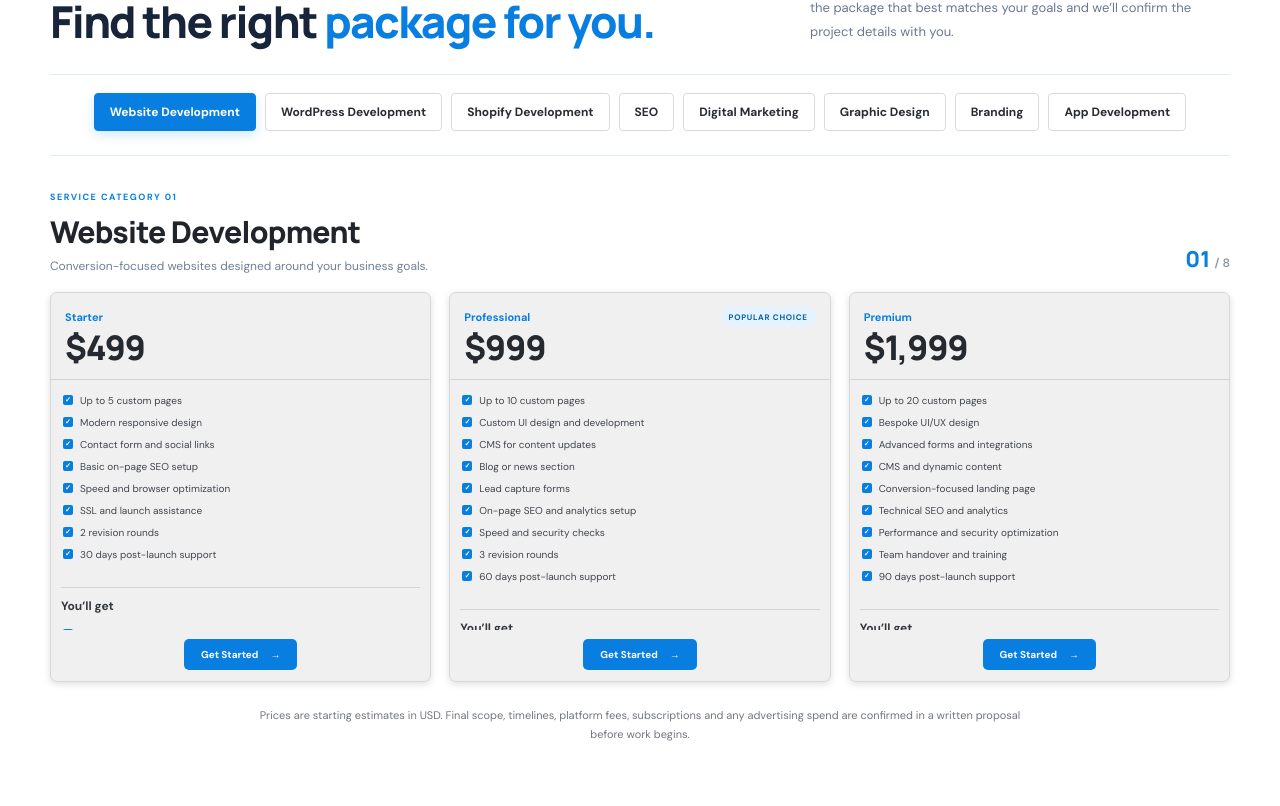
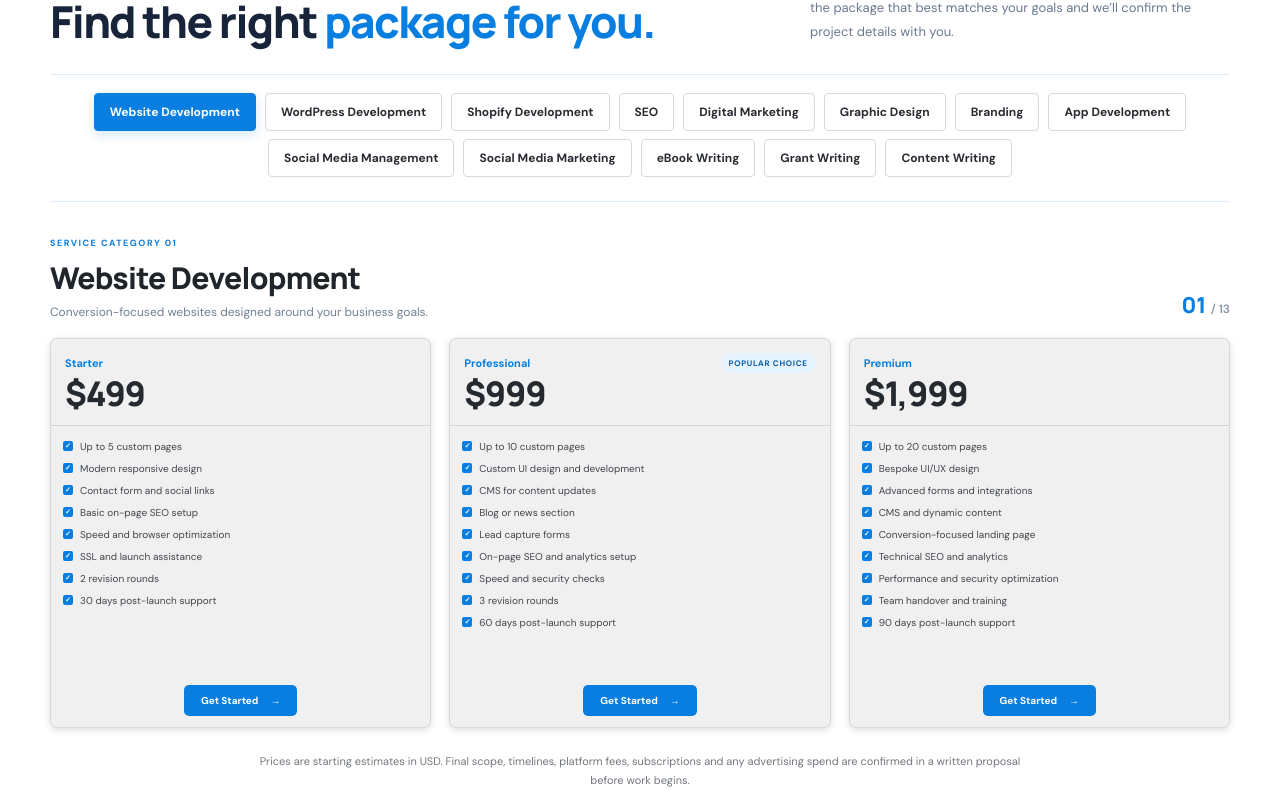
Before and after one commit to digitonixexperts/Digitonix-Experts, a Next.js app: page /packages in a window 1280 px wide. Shown: the part 654-1460 px from the top of the page. Built offline with nearby package versions, Linux system fonts and the light colour scheme.

Commit message:
Add missing Digitonix social media and writing service packages

```diff
--- a/app/packages/page.tsx
+++ b/app/packages/page.tsx
@@ -39,7 +39,27 @@ const categories: Category[] = [
 { name:"App Development",note:"Purpose-built mobile and web applications planned around real user workflows.",plans:[
 {name:"App Prototype",price:"$1,999",features:["Project discovery and feature outline","User flows and wireframes","UI design up to 8 screens","Clickable prototype","Responsive design direction","Technical scope recommendation","Design file handover"]},
 {name:"App Launch",price:"$4,999",featured:true,features:["Custom app UI up to 12 screens","User registration and profile flow","Backend and database foundation","Up to 3 agreed core features","Basic admin functionality","API integration where required","Testing and deployment assistance","Technical handover documentation"]},
-{name:"App Scale",price:"$9,999",features:["Product discovery and architecture","Custom UI up to 25 screens","Backend, database and admin dashboard","Up to 6 agreed feature modules","Third-party API integrations","Role-based access and notifications","QA, performance and security review","Deployment support and documentation"]}]}
+{name:"App Scale",price:"$9,999",features:["Product discovery and architecture","Custom UI up to 25 screens","Backend, database and admin dashboard","Up to 6 agreed feature modules","Third-party API integrations","Role-based access and notifications","QA, performance and security review","Deployment support and documentation"]}]},
+{ name:"Social Media Management",note:"Consistent day-to-day social presence with planned content and community care.",plans:[
+{name:"Social Starter",price:"$299",cadence:"/ month",features:["Management of 1 social platform","8 monthly feed posts","Caption writing and hashtag research","Monthly content calendar","Basic scheduling and publishing","Comment and inbox monitoring (weekday)","Monthly activity summary"]},
+{name:"Social Growth",price:"$599",cadence:"/ month",featured:true,features:["Management of up to 2 platforms","12 monthly posts and 4 story sets","Branded content scheduling","Captions and hashtag strategy","Community engagement (weekday)","Monthly content calendar","Profile optimization","Monthly performance report"]},
+{name:"Social Pro",price:"$999",cadence:"/ month",features:["Management of up to 3 platforms","16 monthly posts and 8 story sets","Short-form video editing up to 4 clips","Content calendar and publishing","Community engagement and moderation","Monthly strategy and competitor review","Profile optimization","Performance report and planning call"]}]},
+{ name:"Social Media Marketing",note:"Paid and organic social campaigns designed to reach the right audience.",plans:[
+{name:"Campaign Starter",price:"$399",cadence:"/ month",features:["One social ad platform","Campaign and audience research","Campaign setup","Up to 2 ad creative concepts","Pixel or tracking guidance","Weekly optimization checks","Monthly results report","Ad spend billed separately"]},
+{name:"Campaign Growth",price:"$799",cadence:"/ month",featured:true,features:["Up to 2 social ad platforms","Campaign funnel planning","Up to 4 ad creative concepts","Audience and retargeting setup","Conversion tracking guidance","Ongoing campaign optimization","A/B creative testing","Monthly performance review","Ad spend billed separately"]},
+{name:"Campaign Scale",price:"$1,499",cadence:"/ month",features:["Up to 3 social ad platforms","Multi-campaign strategy and management","Up to 8 ad creative variations","Advanced audience segmentation","Retargeting and lookalike strategy","Conversion tracking review","A/B testing and budget recommendations","Weekly optimization and monthly strategy call","Ad spend billed separately"]}]},
+{ name:"eBook Writing",note:"Well-structured digital books that communicate your expertise and ideas.",plans:[
+{name:"eBook Essentials",price:"$249",features:["Up to 3,000 words","Topic and outline development","Original writing and editing","Basic formatting for digital reading","One title and subtitle suggestion","2 revision rounds","Final editable document"]},
+{name:"eBook Professional",price:"$599",featured:true,features:["Up to 7,500 words","Research and detailed outline","Original chapter-by-chapter writing","Proofreading and editing","Clickable contents page","Basic eBook formatting","Cover concept direction","3 revision rounds"]},
+{name:"eBook Complete",price:"$1,099",features:["Up to 15,000 words","Topic research and content strategy","Original writing and structural editing","Proofreading and fact-check pass","Professional eBook layout","Cover design","EPUB and PDF-ready files","3 revision rounds"]}]},
+{ name:"Grant Writing",note:"Clear, persuasive grant documents aligned with funder requirements.",plans:[
+{name:"Grant Review",price:"$299",features:["Review of one grant opportunity","Eligibility and requirement checklist","Review of existing proposal materials","Gap and improvement recommendations","One consultation session","Written review summary"]},
+{name:"Grant Proposal",price:"$899",featured:true,features:["One grant application narrative","Funder and guideline review","Project description and needs statement","Goals, outcomes and impact narrative","Editing for clarity and alignment","One revision round","Submission-readiness checklist"]},
+{name:"Grant Partnership",price:"$1,799",features:["One comprehensive grant proposal","Funder research for agreed opportunity","Needs statement and project narrative","Goals, outcomes and evaluation plan","Organization capacity narrative","Budget narrative support (client figures supplied)","Supporting document checklist","Up to 2 revision rounds"]}]},
+{ name:"Content Writing",note:"Useful, audience-focused writing for websites, blogs and marketing.",plans:[
+{name:"Content Starter",price:"$199",features:["Up to 3 short-form content pieces","Up to 500 words per piece","Topic and keyword alignment","Original writing and proofreading","One tone-of-voice direction","2 revision rounds"]},
+{name:"Content Growth",price:"$449",featured:true,features:["Up to 5 content pieces","Up to 1,000 words per piece","Topic research and outlines","SEO-informed headings and structure","Original writing and editing","Meta title and description for web articles","3 revision rounds"]},
+{name:"Content Authority",price:"$899",features:["Up to 10 content pieces","Up to 1,200 words per piece","Content calendar and topic planning","Audience and competitor research","SEO-informed writing and internal link suggestions","Editing and proofreading","Meta titles and descriptions","Monthly content performance recommendations"]}]}
 ];
 
 export default function PackagesPage() {
@@ -68,9 +88,7 @@ export default function PackagesPage() {
             <div className="pricing-rule" />
             <div className="pricing-card-scroll">
               <ul>{plan.features.map((feature) => <li key={feature}><span>✓</span>{feature}</li>)}</ul>
-              {active === 0 && <><h4 className="pricing-includes-title">You’ll get</h4><ul>
-                {["Award Winning Design Team","100% Satisfaction Guarantee","100% Unique Design Guarantee","Money Back Guarantee*","100% Ownership Rights","Complete source files delivery","Free NDA (optional)"].map((feature) => <li key={feature}><span>✓</span>{feature}</li>)}
-              </ul></>}
+
             </div>
             <Link className="pricing-cta" href={"/contact?service=" + encodeURIComponent(category.name + " - " + plan.name)}>Get Started <span>→</span></Link>
           </article>)}
```
